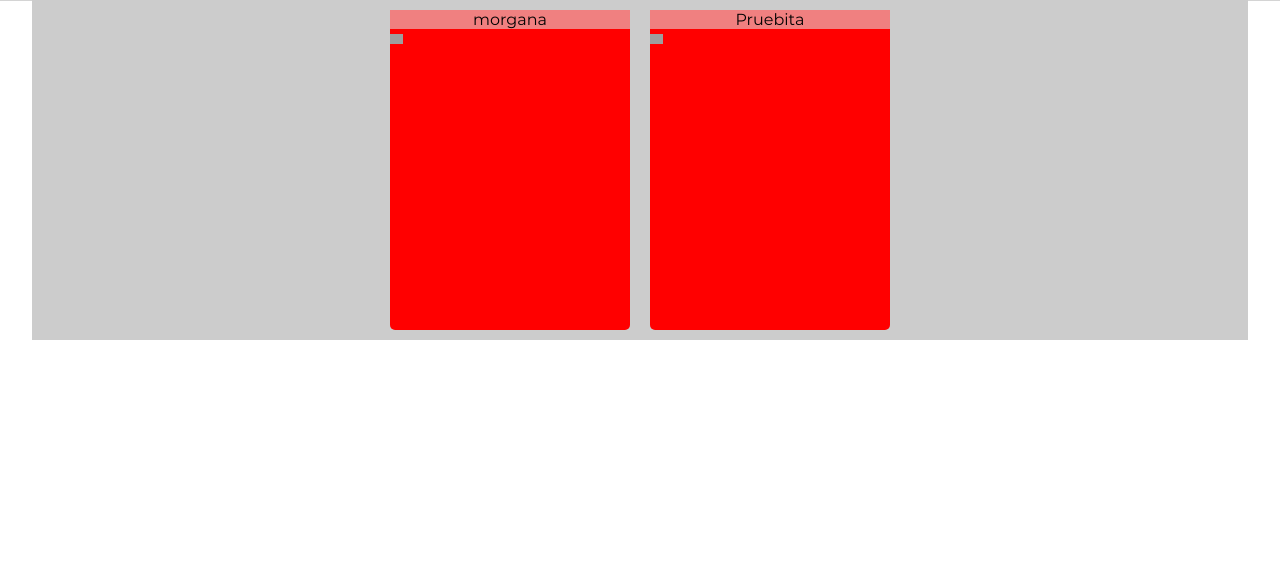
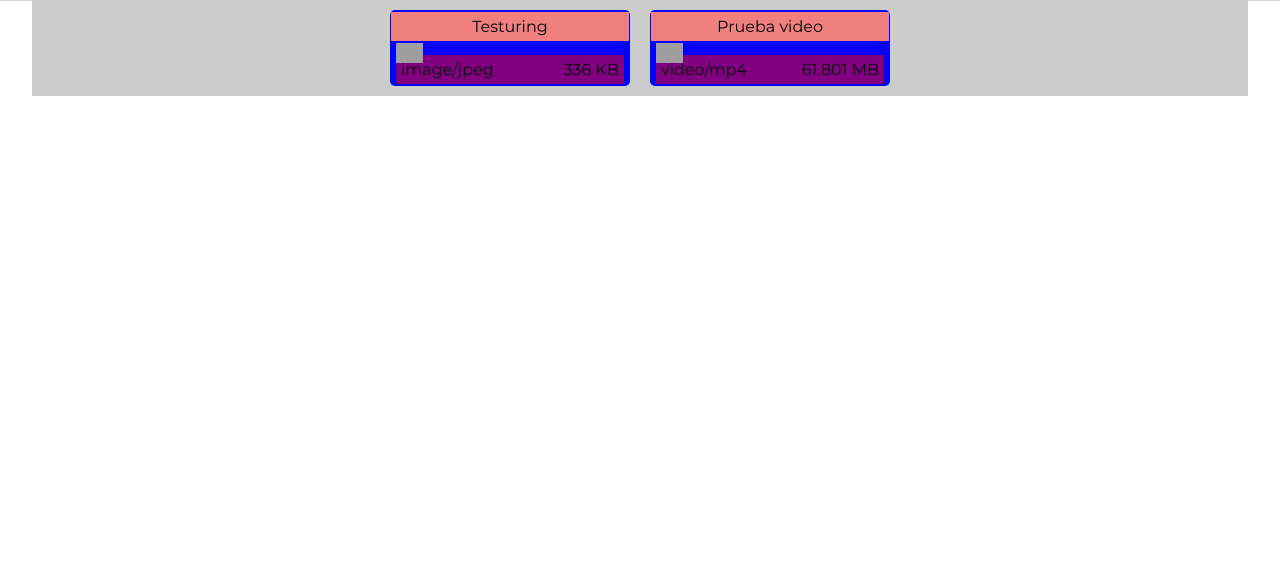
Before and after one commit to Drako9159/server-home, a Node server app: page /drop in a window 1280 px wide. Shown: the part 60-630 px from the top of the page. Run offline with Node 20, Linux system fonts and the light colour scheme; grey boxes are pictures that could not be loaded.

Commit message:
add page drop

```diff
--- a/src/drops.json
+++ b/src/drops.json
@@ -1 +1 @@
-[{"id":"5bb94b1a-b259-46fb-8db2-305c289cdd91","title":"morgana","namepath":"1663883936045.jpg","size":62089},{"id":"80eb7ba0-2785-4b11-b3c2-34700c4a7af0","title":"Pruebita","namepath":"1663884441725.png","size":418608}]
+[{"id":"97f34f6b-9e9f-4bc7-9d04-80d9c696f4ea","title":"Testuring","tipo":"image/jpeg","namepath":"1663983472963.jpg","size":"336 KB"},{"id":"45c5201d-7912-44b9-a142-990041c6deb9","title":"Prueba video","tipo":"video/mp4","namepath":"1663983500559.mp4","size":"61.801 MB"}]
--- a/src/paquets.json
+++ b/src/paquets.json
@@ -1 +1 @@
-[{"id":"8fc71e3a-f1a3-496d-8dbc-910aec23114a","title":"Candydman","sinopsis":"Una película de negros","year":"2022","image":"1663871887805.png","video":"1663871887824.mp4","genero":"Terror","size":1456178779}]
+[{"id":"7a4203ff-e9d3-42bd-8cd4-1680e5afc3b4","title":"capitulo 5","sinopsis":"sdas","year":"2022","image":"1663968981750.png","video":"1663968981755.mp4","genero":"Terror","size":598045679}]
--- a/src/public/styles/drop.css
+++ b/src/public/styles/drop.css
@@ -16,26 +16,36 @@
 }
 .card {
   margin: 10px;
-  background-color: red;
+  background-color: blue;
   width: 240px;
-  height: 40px;
+
   border-radius: 5px;
-  height: 320px;
 }
 .card-header {
   background-color: lightcoral;
-  max-width: 250px;
+  max-width: 95%;
+  padding: 5px;
+  margin: 2px auto;
   text-align: center;
 }
 .card-body {
-  max-width: 250px;
+  max-width: 95%;
+  margin: 0 auto;
+  height: 10px;
 }
 .card-body img {
-  max-width: 250px;
-  height: 10px;
+  max-width: 100%;
+  height: 20px;
 }
 
 .card-footer {
-  max-width: 250px;
+  max-width: 95%;
+  margin: 2px auto;
   background-color: purple;
+  display: flex;
+  justify-content: space-between;
 }
+.card-footer p {
+  margin: 0;
+  padding: 5px;
+}
--- a/src/routes/index.js
+++ b/src/routes/index.js
@@ -200,17 +200,27 @@ router.post("/drop/new-drop", uploadDrops, (req, res) => {
     }
     return;
   }
-  const { tipo, filename, size } = req.file;
+  const { mimetype, filename, size } = req.file;
+  function evaluateSize() {
+    let sizerMath = Math.floor(size / 1000);
+    if (sizerMath > 1024) {
+      return (sizerMath = `${sizerMath / 1000} MB`);
+    } else {
+      return (sizerMath = `${sizerMath} KB`);
+    }
+  }
 
   let newDrop = {
     id: uuidv4(),
     title: title,
-    tipo: tipo,
+    tipo: mimetype,
     namepath: filename,
-    size: size,
+    size: evaluateSize(),
   };
   drops.push(newDrop);
   fs.writeFileSync("src/drops.json", JSON.stringify(drops), "utf-8");
+  res.setHeader("Content-Type", "application/json");
+  res.setHeader("Access-Control-Allow-Origin", "*");
   res.redirect("/drop");
 });
 
--- a/src/views/drop.ejs
+++ b/src/views/drop.ejs
@@ -19,11 +19,12 @@
             <img
               src="<%- `./uploads/drops/${e.namepath}` %>"
               alt="<%- e.namepath %>"
-              class="card-img-top"
+              class="card-img"
             />
           </div>
           <div class="card-footer">
-            <h1><%- e.tipo %></h1>
+            <p><%- e.tipo %></p>
+            <p><%- e.size %></p>
           </div>
         </div>
 
--- a/src/views/new-entry.ejs
+++ b/src/views/new-entry.ejs
@@ -74,7 +74,7 @@
         <div class="secuencial-container">
           <label for="video" class="charge-image">Video</label>
           <input
-            type=""
+            type="file"
             class="image"
             name="video"
             id="video"
```
Also changed, not shown: src/public/styles/play-mov.css (+12 -10 lines).
